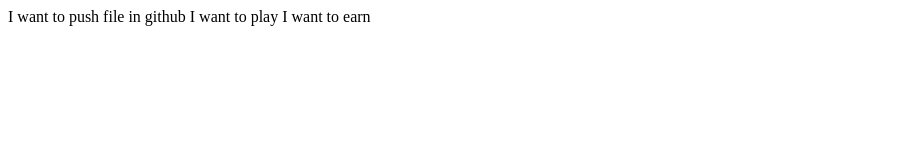
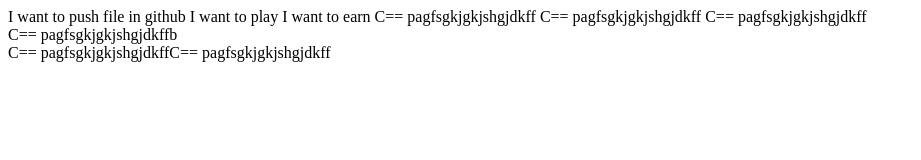
Before and after one commit to TanimBD/github_test, a plain HTML site: page index.html in a window 1280 px wide. Shown: the whole page, without its empty margins (0-921 px from the left). Drawn offline with Linux system fonts and the light colour scheme.

Commit message:
Update index.html
learning

```diff
--- a/index.html
+++ b/index.html
@@ -9,5 +9,11 @@
     I want to push file in github
     I want to play
     I want to earn
+
+    C== pagfsgkjgkjshgjdkff
+    C== pagfsgkjgkjshgjdkff
+    C== pagfsgkjgkjshgjdkff<br>
+    C== pagfsgkjgkjshgjdkffb<br>
+    C== pagfsgkjgkjshgjdkffC== pagfsgkjgkjshgjdkff
 </body>
 </html>
```
